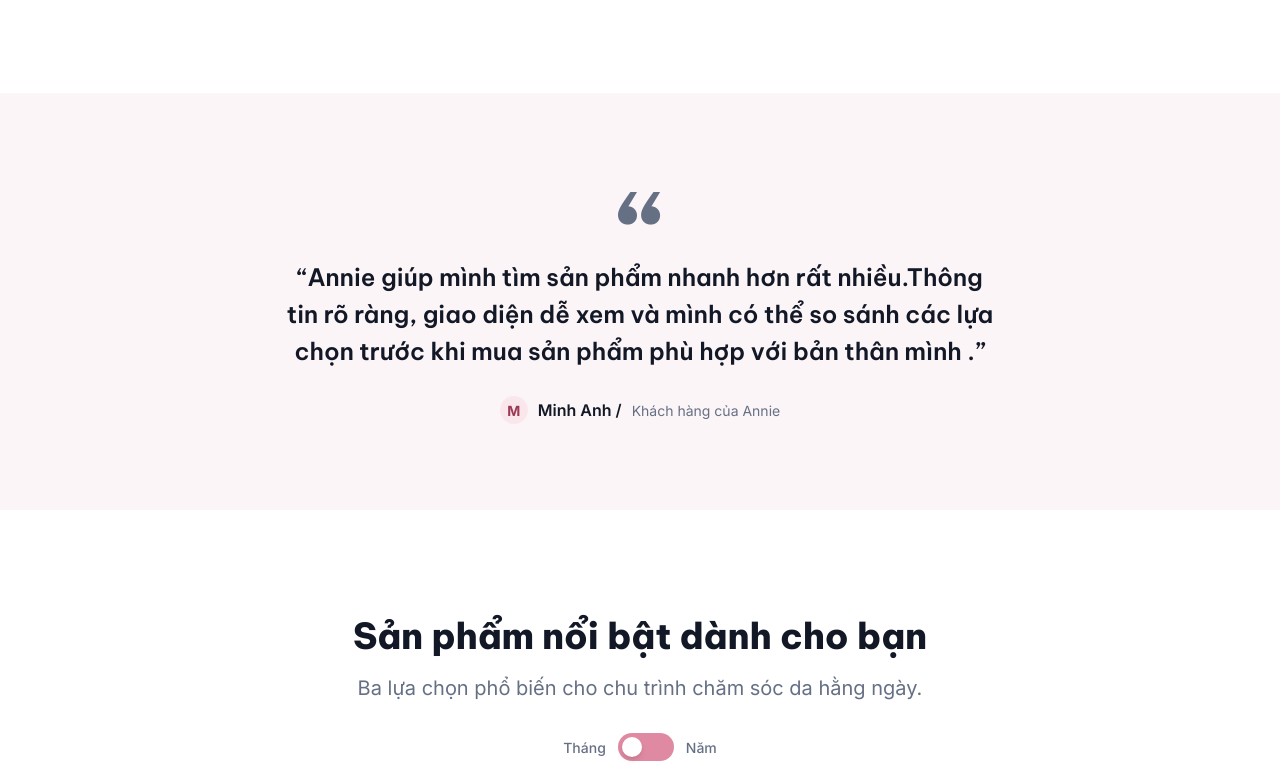
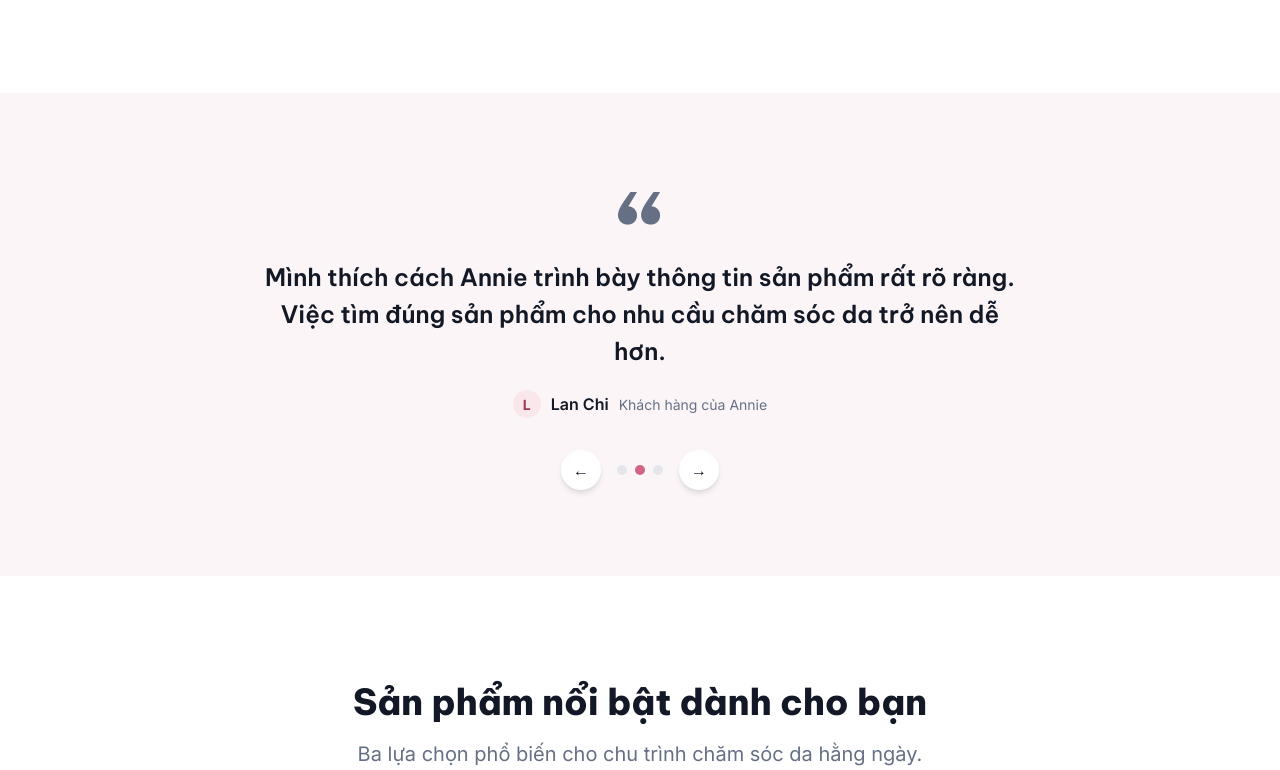
Before and after one commit to VanAnh1609/tkw_2354050003_vananh, a website with bundled scripts: page index.html in a window 1280 px wide. Shown: the part 2391-3161 px from the top of the page. Built offline with nearby package versions, Linux system fonts and the light colour scheme.

Commit message:
Add testimonial slider

```diff
--- a/index.html
+++ b/index.html
@@ -775,18 +775,30 @@
         </div>
       </section>
       <!-- =========================
-           6. TESTIMONIAL
+     TESTIMONIAL SLIDER
 ========================== -->
       <section
         id="testimonials"
         data-reveal
-        class="bg-brand-50 dark:bg-surface-dark-alt py-16 lg:py-[86px]"
+        class="bg-brand-50 py-16 dark:bg-surface-dark-alt lg:py-[86px]"
         aria-labelledby="testimonials-title"
       >
         <h2 id="testimonials-title" class="sr-only">Đánh giá của khách hàng</h2>
 
-        <div class="mx-auto w-full max-w-[900px] px-5 text-center">
-          <figure class="flex flex-col items-center">
+        <div
+          id="testimonial-slider"
+          class="relative mx-auto w-full max-w-[900px] px-5"
+        >
+          <!-- Khung nhìn -->
+          <div class="overflow-hidden">
+            <!-- Track -->
+            <div
+              data-slider-track
+              class="flex transition-transform duration-500 ease-out"
+            >
+              <!-- SLIDE 1 -->
+              <article data-slide class="w-full shrink-0">
+                <figure class="flex flex-col items-center text-center">
                   <div
                     class="relative top-[20px] font-display text-[100px] font-extrabold leading-[60px] text-muted dark:text-muted-invert/40"
                     aria-hidden="true"
@@ -796,19 +808,11 @@
 
                   <blockquote class="mt-[20px]">
                     <p
-                class="h-auto w-full max-w-[768px] font-display text-[20px] font-semibold leading-[32px] text-ink dark:text-ink-invert lg:h-[117px] lg:text-[24px] lg:leading-[37px]"
+                      class="mx-auto w-full max-w-[768px] px-6 font-display text-[20px] font-semibold leading-[32px] text-ink dark:text-ink-invert sm:px-10 lg:px-0 lg:text-[24px] lg:leading-[37px]"
                     >
-                <span class="block lg:mx-[5px]">
-                  “Annie giúp mình tìm sản phẩm nhanh hơn rất nhiều.Thông
-                </span>
-
-                <span class="block">
-                  tin rõ ràng, giao diện dễ xem và mình có thể so sánh các lựa
-                </span>
-
-                <span class="block lg:mx-[5px]">
-                  chọn trước khi mua sản phẩm phù hợp với bản thân mình .”
-                </span>
+                      Annie giúp mình tìm sản phẩm nhanh hơn rất nhiều. Thông
+                      tin rõ ràng, giao diện dễ xem và mình có thể so sánh các
+                      lựa chọn trước khi mua.
                     </p>
                   </blockquote>
 
@@ -816,7 +820,7 @@
                     class="mt-[20px] flex flex-wrap items-center justify-center gap-[10px]"
                   >
                     <span
-                class="grid h-[28px] w-[28px] shrink-0 place-items-center rounded-full bg-brand-100 text-[14px] font-bold text-brand-700"
+                      class="grid h-[28px] w-[28px] place-items-center rounded-full bg-brand-100 text-[14px] font-bold text-brand-700"
                       aria-hidden="true"
                     >
                       M
@@ -825,7 +829,7 @@
                     <cite
                       class="text-[16px] font-semibold not-italic text-ink dark:text-ink-invert"
                     >
-                Minh Anh /
+                      Minh Anh
                     </cite>
 
                     <span class="text-[14px] text-muted dark:text-muted-invert">
@@ -833,6 +837,124 @@
                     </span>
                   </figcaption>
                 </figure>
+              </article>
+
+              <!-- SLIDE 2 -->
+              <article data-slide class="w-full shrink-0" inert>
+                <figure class="flex flex-col items-center text-center">
+                  <div
+                    class="relative top-[20px] font-display text-[100px] font-extrabold leading-[60px] text-muted dark:text-muted-invert/40"
+                    aria-hidden="true"
+                  >
+                    “
+                  </div>
+
+                  <blockquote class="mt-[20px]">
+                    <p
+                      class="mx-auto max-w-[768px] font-display text-[20px] font-semibold leading-[32px] text-ink dark:text-ink-invert lg:text-[24px] lg:leading-[37px]"
+                    >
+                      Mình thích cách Annie trình bày thông tin sản phẩm rất rõ
+                      ràng. Việc tìm đúng sản phẩm cho nhu cầu chăm sóc da trở
+                      nên dễ hơn.
+                    </p>
+                  </blockquote>
+
+                  <figcaption
+                    class="mt-[20px] flex flex-wrap items-center justify-center gap-[10px]"
+                  >
+                    <span
+                      class="grid h-[28px] w-[28px] place-items-center rounded-full bg-brand-100 text-[14px] font-bold text-brand-700"
+                      aria-hidden="true"
+                    >
+                      L
+                    </span>
+
+                    <cite
+                      class="text-[16px] font-semibold not-italic text-ink dark:text-ink-invert"
+                    >
+                      Lan Chi
+                    </cite>
+
+                    <span class="text-[14px] text-muted dark:text-muted-invert">
+                      Khách hàng của Annie
+                    </span>
+                  </figcaption>
+                </figure>
+              </article>
+
+              <!-- SLIDE 3 -->
+              <article data-slide class="w-full shrink-0" inert>
+                <figure class="flex flex-col items-center text-center">
+                  <div
+                    class="relative top-[20px] font-display text-[100px] font-extrabold leading-[60px] text-muted dark:text-muted-invert/40"
+                    aria-hidden="true"
+                  >
+                    “
+                  </div>
+
+                  <blockquote class="mt-[20px]">
+                    <p
+                      class="mx-auto max-w-[768px] font-display text-[20px] font-semibold leading-[32px] text-ink dark:text-ink-invert lg:text-[24px] lg:leading-[37px]"
+                    >
+                      Giao diện dễ sử dụng trên cả điện thoại. Mình có thể xem
+                      thương hiệu, giá và thông tin sản phẩm mà không bị rối.
+                    </p>
+                  </blockquote>
+
+                  <figcaption
+                    class="mt-[20px] flex flex-wrap items-center justify-center gap-[10px]"
+                  >
+                    <span
+                      class="grid h-[28px] w-[28px] place-items-center rounded-full bg-brand-100 text-[14px] font-bold text-brand-700"
+                      aria-hidden="true"
+                    >
+                      H
+                    </span>
+
+                    <cite
+                      class="text-[16px] font-semibold not-italic text-ink dark:text-ink-invert"
+                    >
+                      Hoàng My
+                    </cite>
+
+                    <span class="text-[14px] text-muted dark:text-muted-invert">
+                      Khách hàng của Annie
+                    </span>
+                  </figcaption>
+                </figure>
+              </article>
+            </div>
+          </div>
+
+          <!-- CONTROLS -->
+          <div class="mt-8 flex items-center justify-center gap-4">
+            <!-- Previous -->
+            <button
+              type="button"
+              data-slider-prev
+              aria-label="Xem cảm nhận trước"
+              class="flex h-10 w-10 items-center justify-center rounded-full bg-white text-ink shadow-md transition hover:bg-brand-100 dark:bg-surface-dark dark:text-ink-invert"
+            >
+              ←
+            </button>
+
+            <!-- Dots sinh bằng JS -->
+            <div
+              data-slider-dots
+              class="flex items-center justify-center gap-2"
+              aria-label="Chọn cảm nhận"
+            ></div>
+
+            <!-- Next -->
+            <button
+              type="button"
+              data-slider-next
+              aria-label="Xem cảm nhận tiếp theo"
+              class="flex h-10 w-10 items-center justify-center rounded-full bg-white text-ink shadow-md transition hover:bg-brand-100 dark:bg-surface-dark dark:text-ink-invert"
+            >
+              →
+            </button>
+          </div>
         </div>
       </section>
       <!-- =========================
--- a/js/main.js
+++ b/js/main.js
@@ -3,6 +3,7 @@ import { initFaq } from "./faq.js";
 import { initTheme } from "./theme.js";
 import { initPricing } from "./pricing.js";
 import { initReveal } from "./reveal.js";
+import { initSlider } from "./slider.js";
 
 initNav();
 initHeaderOnScroll();
@@ -11,3 +12,4 @@ initFaq();
 initTheme();
 initPricing();
 initReveal();
+initSlider();
--- /dev/null
+++ b/js/slider.js
@@ -0,0 +1,104 @@
+export function initSlider() {
+  const root = document.getElementById("testimonial-slider");
+
+  if (!root) return;
+
+  const track = root.querySelector("[data-slider-track]");
+  const slides = Array.from(root.querySelectorAll("[data-slide]"));
+  const prev = root.querySelector("[data-slider-prev]");
+  const next = root.querySelector("[data-slider-next]");
+  const dotsRoot = root.querySelector("[data-slider-dots]");
+
+  if (!track || !slides.length || !prev || !next || !dotsRoot) {
+    return;
+  }
+
+  let index = 0;
+  let timer = null;
+
+  const dots = slides.map((_, slideIndex) => {
+    const dot = document.createElement("button");
+
+    dot.type = "button";
+    dot.setAttribute("aria-label", `Đi đến cảm nhận ${slideIndex + 1}`);
+
+    dot.className = "h-2.5 w-2.5 rounded-full bg-line transition-colors";
+
+    dot.addEventListener("click", () => {
+      go(slideIndex);
+      start();
+    });
+
+    dotsRoot.appendChild(dot);
+
+    return dot;
+  });
+
+  function updateDots() {
+    dots.forEach((dot, dotIndex) => {
+      dot.classList.toggle("bg-brand-500", dotIndex === index);
+
+      dot.classList.toggle("bg-line", dotIndex !== index);
+
+      if (dotIndex === index) {
+        dot.setAttribute("aria-current", "true");
+      } else {
+        dot.removeAttribute("aria-current");
+      }
+    });
+  }
+
+  function go(nextIndex) {
+    index = (nextIndex + slides.length) % slides.length;
+
+    track.style.transform = `translateX(-${index * 100}%)`;
+
+    slides.forEach((slide, slideIndex) => {
+      slide.toggleAttribute("inert", slideIndex !== index);
+    });
+
+    updateDots();
+  }
+
+  function stop() {
+    if (!timer) return;
+
+    clearInterval(timer);
+    timer = null;
+  }
+
+  function start() {
+    stop();
+
+    timer = setInterval(() => {
+      go(index + 1);
+    }, 5000);
+  }
+
+  prev.addEventListener("click", () => {
+    go(index - 1);
+    start();
+  });
+
+  next.addEventListener("click", () => {
+    go(index + 1);
+    start();
+  });
+
+  root.addEventListener("mouseenter", stop);
+  root.addEventListener("mouseleave", start);
+
+  root.addEventListener("focusin", stop);
+  root.addEventListener("focusout", start);
+
+  document.addEventListener("visibilitychange", () => {
+    if (document.hidden) {
+      stop();
+    } else {
+      start();
+    }
+  });
+
+  go(0);
+  start();
+}
```
Also changed, not shown: dist/output.css. Lines whose indentation alone changed are shown as unchanged.
